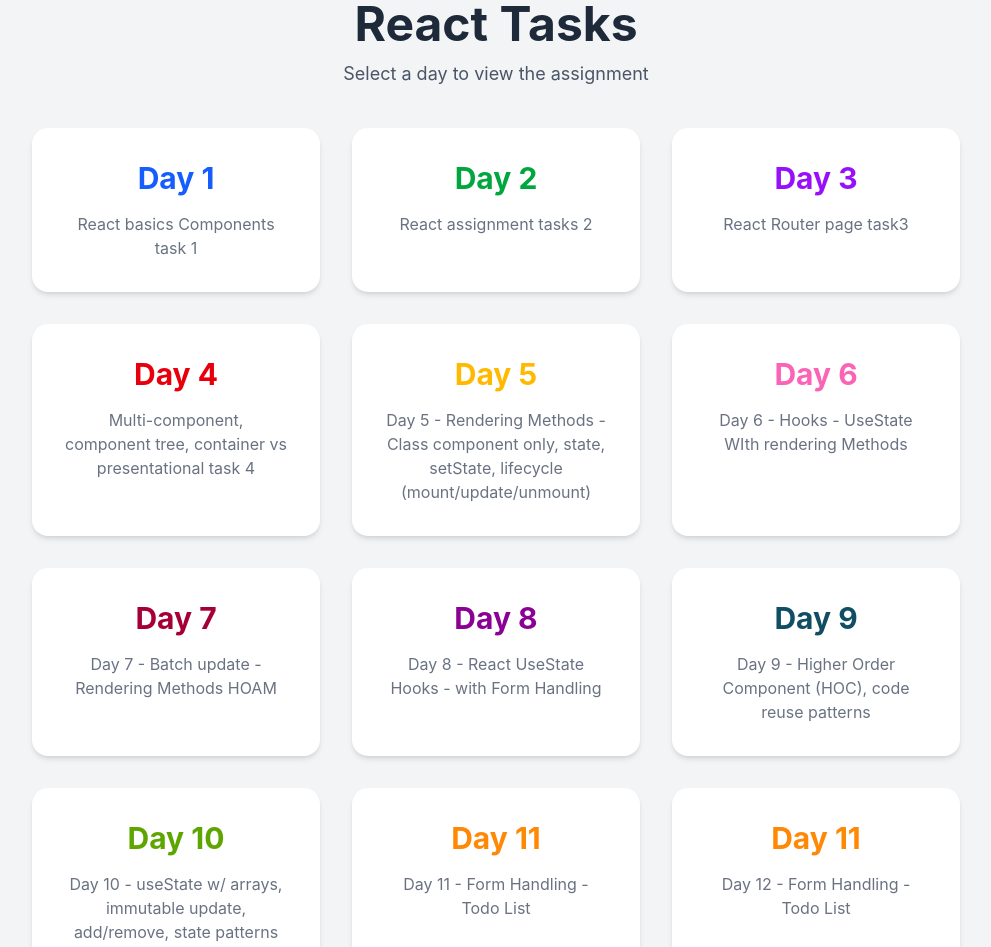
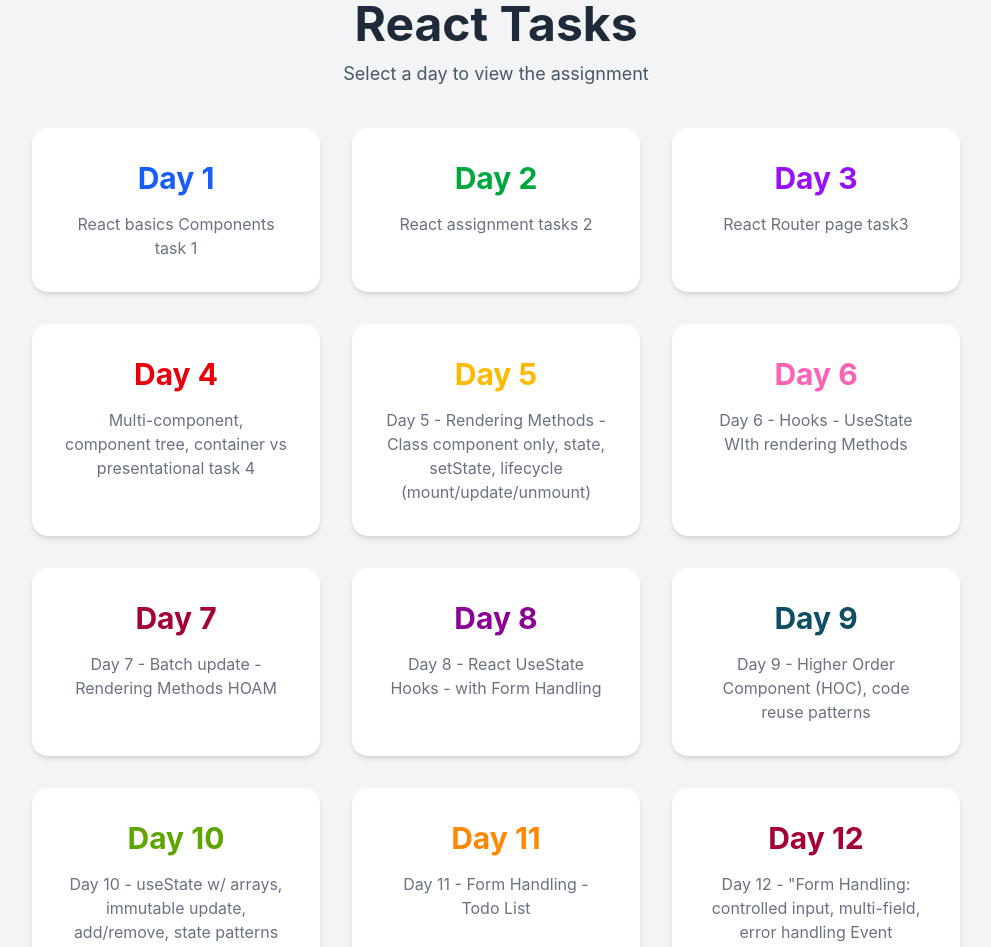
Before and after one commit to Joeljerald/Day4Assignment, a React (Vite) app: page / in a window 1280 px wide. Shown: the top 947 px of the page, without its empty margins (144-1135 px from the left). Built offline with nearby package versions, Linux system fonts and the light colour scheme.

Commit message:
Updated day11

```diff
--- a/src/pages/Home.jsx
+++ b/src/pages/Home.jsx
@@ -64,8 +64,8 @@ const Home = () => {
         </Link>
 
         <Link to="/day12" className="bg-white w-72 p-8 rounded-2xl shadow-md hover:shadow-xl hover:-translate-y-2 transition duration-300 text-center">
-          <h2 className="text-3xl font-bold text-orange-400 mb-4">Day 11</h2>
-          <p className="text-gray-500">Day 12 - Form Handling - Todo List </p>
+          <h2 className="text-3xl font-bold text-rose-800 mb-4">Day 12</h2>
+          <p className="text-gray-500">Day 12 - "Form Handling: controlled input, multi-field, error handling Event Handling, Controlled In </p>
         </Link>
       </div>
     </div>
```
